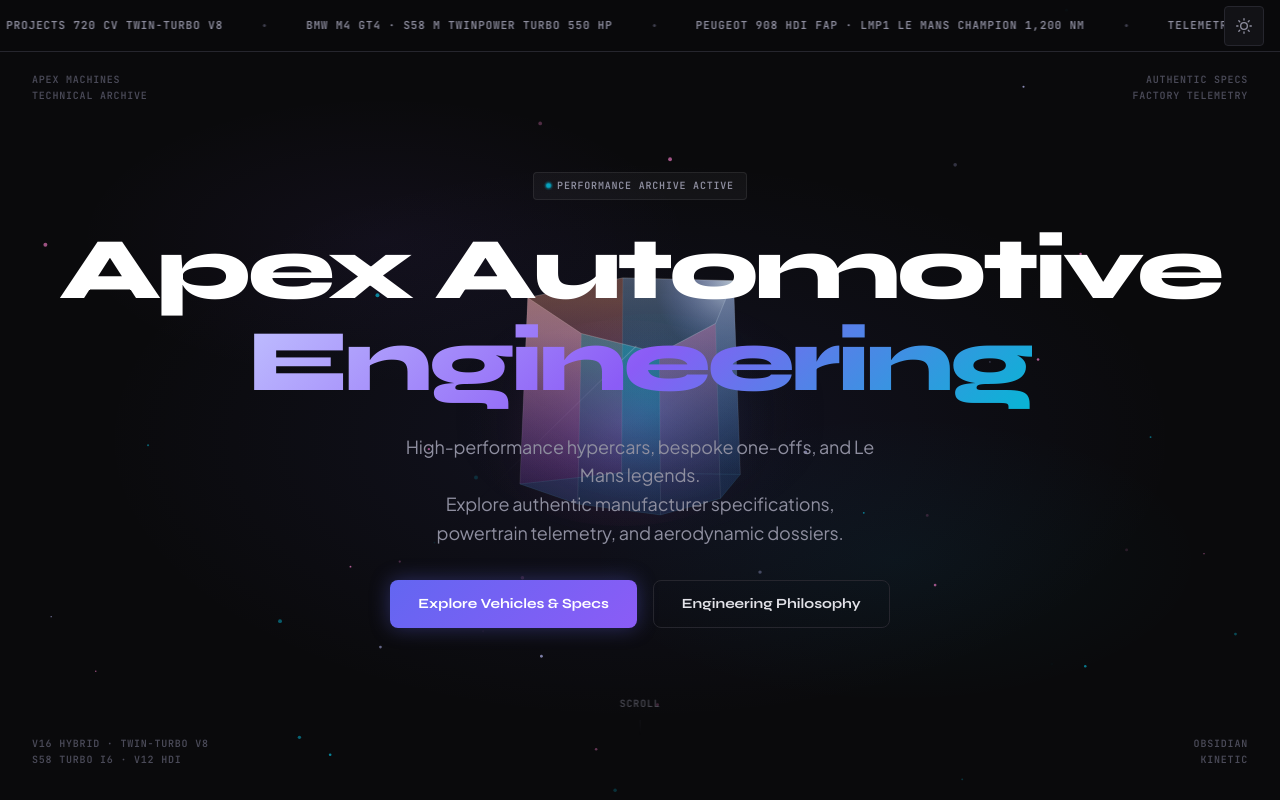
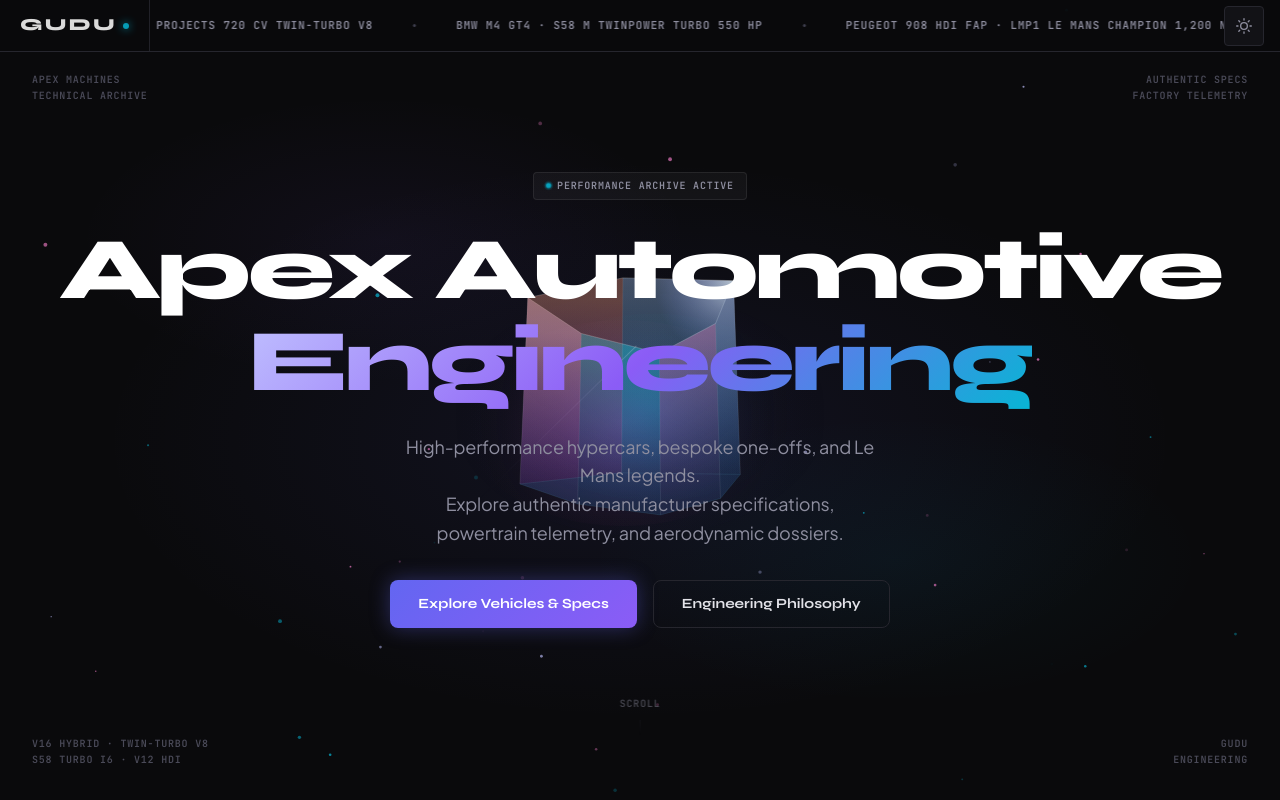
Before and after one commit to ommsahoo8847/Company-modules-, a React (Vite) app: page / in a window 1280 px wide. Shown: the top 800 px of the page. Built offline with nearby package versions, Linux system fonts and the light colour scheme.

Commit message:
Update project branding and configuration to GUDU across project, Vercel, and GitHub

```diff
--- a/index.html
+++ b/index.html
@@ -3,12 +3,12 @@
   <head>
     <meta charset="UTF-8" />
     <meta name="viewport" content="width=device-width, initial-scale=1.0" />
-    <title>Obsidian Kinetic — Apex Automotive Engineering & Telemetry</title>
+    <title>Gudu — Apex Automotive Engineering & Telemetry</title>
     <meta name="description" content="High-performance hypercars, bespoke one-offs, and Le Mans prototypes. Authentic technical specifications and telemetry from Bugatti, Ferrari, BMW M, and Peugeot Sport." />
     <meta name="theme-color" content="#0A0A0C" />
 
     <!-- Open Graph -->
-    <meta property="og:title" content="Obsidian Kinetic — Apex Automotive Engineering & Telemetry" />
+    <meta property="og:title" content="Gudu — Apex Automotive Engineering & Telemetry" />
     <meta property="og:description" content="Authentic manufacturer specifications, telemetry data, and engineering dossiers for Bugatti Tourbillon, Ferrari HC25, BMW M4 GT4, and Peugeot 908 HDi FAP." />
     <meta property="og:type" content="website" />
 
--- a/package.json
+++ b/package.json
@@ -1,5 +1,5 @@
 {
-  "name": "portfolio",
+  "name": "gudu",
   "private": true,
   "version": "0.1.0",
   "type": "module",
--- a/src/components/layout/Footer.jsx
+++ b/src/components/layout/Footer.jsx
@@ -13,7 +13,7 @@ export default function Footer() {
     <footer className={styles.footer} aria-label="Site footer">
       <div className={styles.inner}>
         {/* Brand */}
-        <span className={styles.brand}>Obsidian Kinetic</span>
+        <span className={styles.brand}>GUDU</span>
 
         {/* Social links */}
         <nav aria-label="Social links" className={styles.social}>
--- a/src/components/layout/Navbar.jsx
+++ b/src/components/layout/Navbar.jsx
@@ -22,6 +22,12 @@ export default function Navbar() {
 
   return (
     <nav className={styles.navbar} aria-label="Site navigation">
+      {/* Brand logo */}
+      <a href="#hero" className={styles.brandLogo} aria-label="Gudu Home">
+        <span className={styles.brandText}>GUDU</span>
+        <span className={styles.brandDot} aria-hidden="true" />
+      </a>
+
       {/* Scrolling ticker */}
       <div className={styles.tickerWrapper} aria-hidden="true">
         <div className={styles.tickerTrack}>
--- a/src/components/layout/Navbar.module.css
+++ b/src/components/layout/Navbar.module.css
@@ -16,6 +16,39 @@
   display: flex;
   align-items: center;
   overflow: hidden;
+}
+
+/* ── Brand Logo ──────────────────────────────────────────── */
+.brandLogo {
+  display: flex;
+  align-items: center;
+  gap: 6px;
+  padding: 0 1.25rem;
+  text-decoration: none;
+  border-right: 1px solid var(--color-border);
+  height: 100%;
+  flex-shrink: 0;
+  transition: opacity 200ms ease;
+}
+
+.brandLogo:hover {
+  opacity: 0.85;
+}
+
+.brandText {
+  font-family: var(--font-display);
+  font-weight: 800;
+  font-size: 1.05rem;
+  letter-spacing: 0.14em;
+  color: var(--color-text-high);
+}
+
+.brandDot {
+  width: 6px;
+  height: 6px;
+  border-radius: 50%;
+  background: var(--color-tertiary);
+  box-shadow: 0 0 8px var(--color-tertiary);
 }
 
 /* ── Ticker ──────────────────────────────────────────────── */
--- a/src/components/sections/Hero.jsx
+++ b/src/components/sections/Hero.jsx
@@ -190,7 +190,7 @@ export default function Hero() {
         V16 Hybrid · Twin-Turbo V8<br />S58 Turbo I6 · V12 HDi
       </div>
       <div className={`${styles.cornerLabel} ${styles.bottomRight}`} aria-hidden="true">
-        Obsidian<br />Kinetic
+        GUDU<br />Engineering
       </div>
 
       {/* Hero content */}
```
Also changed, not shown: vercel.json.
